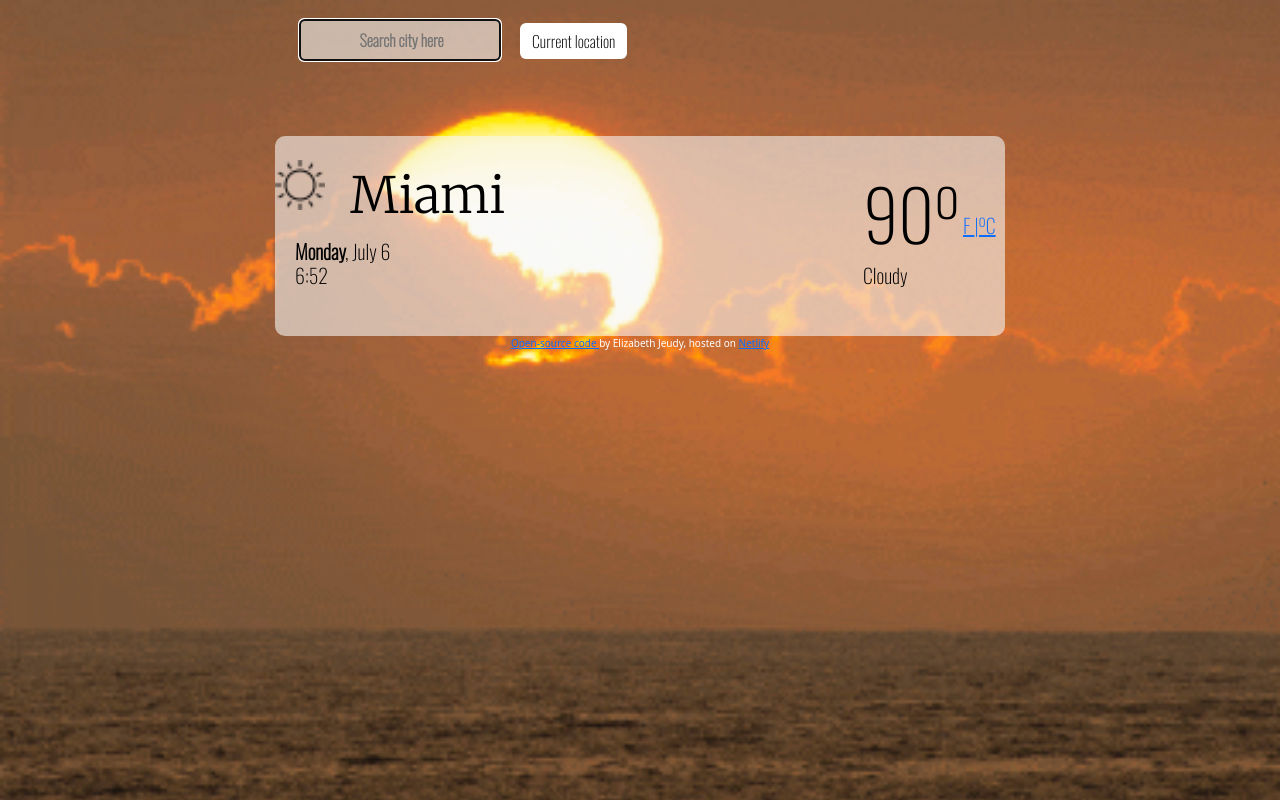
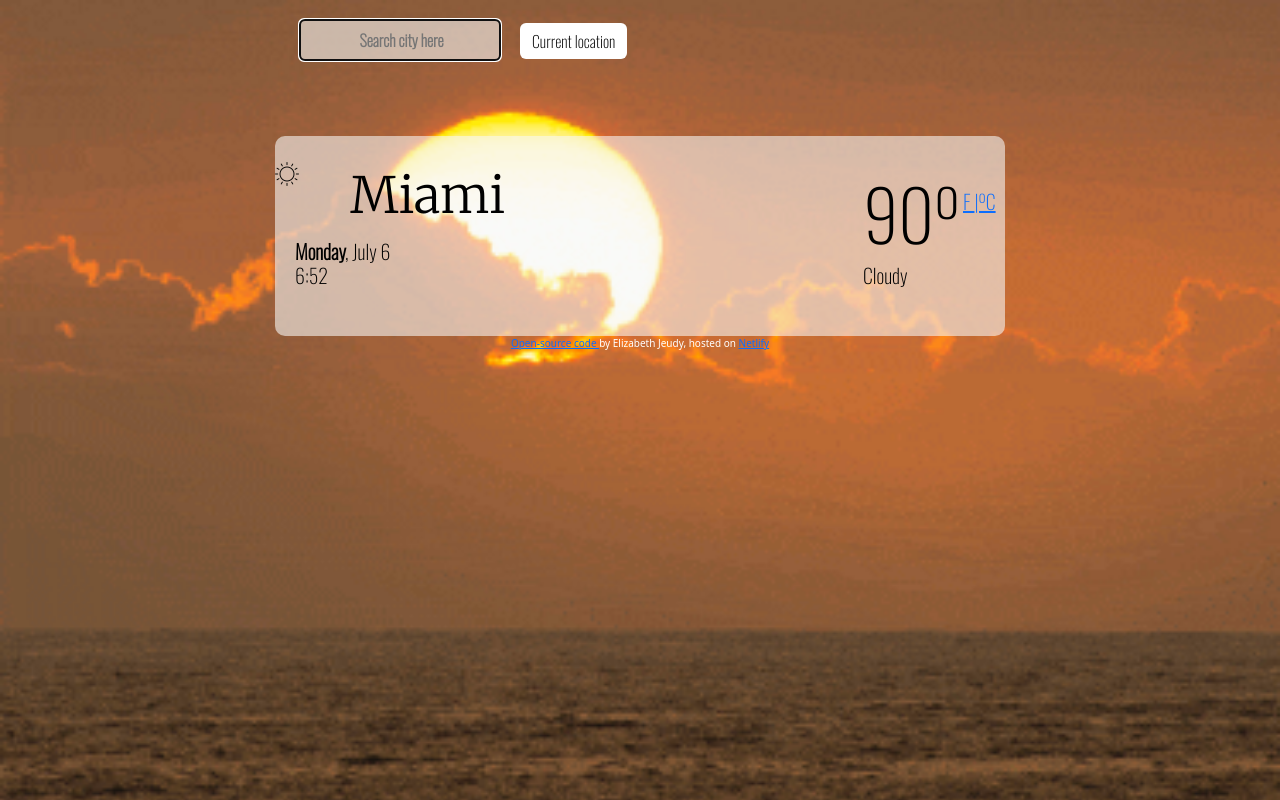
Before and after one commit to elizabethJeudy/weatherApp, a plain HTML site: page index.html in a window 1280 px wide. Drawn offline with nearby package versions, Linux system fonts and the light colour scheme; a web font is replaced by a local one.

Commit message:
updated weather icon

```diff
--- a/index.html
+++ b/index.html
@@ -58,8 +58,8 @@
 							<img
 								src="images/sunny.png"
 								alt="image of current weather"
-								width="50"
-								class="icon"
+								id="icon"
+								class="float-right"
 							/>
 						</div>
 						<span class="temperature">90º</span>
--- a/style.css
+++ b/style.css
@@ -106,7 +106,6 @@ footer {
 	font-family: "Oswald", sans-serif;
 	font-size: 20px;
 	color: #fff;
-	cursor: pointer;
 }
 
 .description {
```
Also changed, not shown: weather.js (+26 -16 lines).
